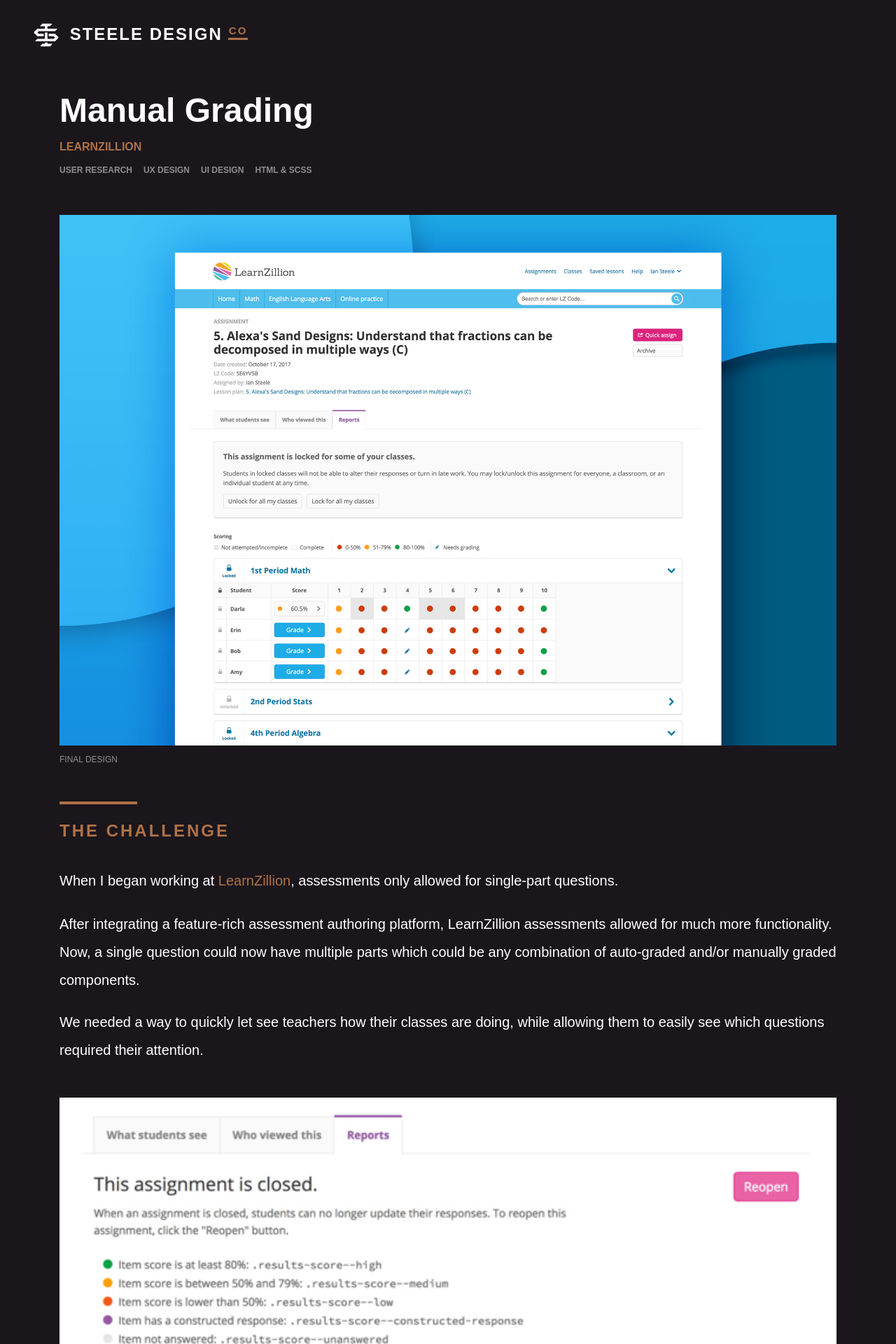
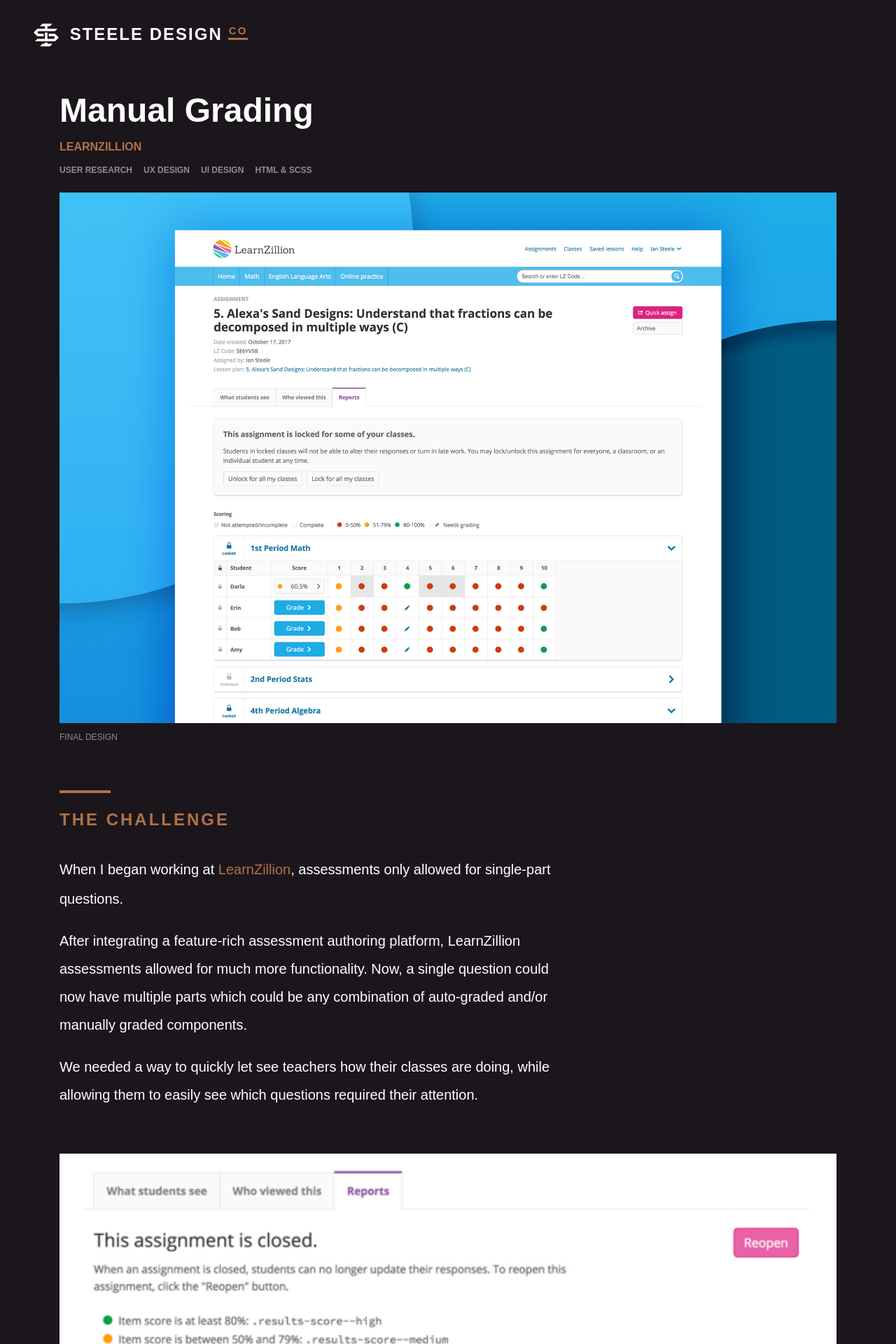
Before and after one commit to iansteele/iansteele, a Jekyll site: the page built from _projects/manual-grading.html, in a window 1280 px wide. Shown: the top 1920 px of the page at 70% size. Built offline with Jekyll 4.4.1, drawn with Linux system fonts in a browser that asks for light colours; some web fonts are replaced.

Commit message:
updated a few things

```diff
--- a/_projects/manual-grading.html
+++ b/_projects/manual-grading.html
@@ -16,7 +16,7 @@ order: 2
 
 <img  src=/assets/img/manualgrading-bg.jpg alt="Redesigned reports page">
 <p class="label">Final Design</p>
-<div class="section">
+<div class="section col-lg-8 pl-0">
   <h3>The Challenge</h3>
   <p> When I began working at
     <a class="button--text" href="https://www.learnzillion.com">LearnZillion</a>, assessments
@@ -30,7 +30,7 @@ order: 2
   <img src=/assets/img/grading-original.png alt="Redesigned reports page">
   <p class="label">Original Design</p>
 </div>
-<div class="section">
+<div class="section col-lg-8 pl-0">
   <h3>User insights</h3>
   <ul class="list--inline">
     <li>
@@ -38,7 +38,7 @@ order: 2
     <li><p>We needed a way to quickly let see teachers how their classes are doing, while allowing them to easily see which questions required their attention.</p></li>
   </ul>
 </div>
-<div class="section">
+<div class="section col-lg-8 pl-0">
   <h3>Concerns</h3>
   <ul class="list--inline">
     <li>
@@ -53,7 +53,7 @@ order: 2
     </li>
   </ul>
 </div>
-<div class="section">
+<div class="section col-lg-8 pl-0">
   <h3>Ideation</h3>
   <p>I began sketching ways to funnel teachers to the reports page when an assignment required their attention. Concepts included the use of notifications, visual cues in the site nav, or allowing for the creation of due-dates when assigning. However, a restriction of our third party integration limited us to only being able to pull 50 student reports at a time. Once there, a system of colors and shapes provided a quick reference to student performance instead of misleading scores. Allowing teachers to toggle grading by question instead of by student saved teachers time, allowing them to focus additional learning where necessary</p>
 </div>
@@ -62,7 +62,7 @@ order: 2
   <img src=/assets/img/gradingmodal-sketch.png alt="Redesigned reports page">
   <img src=/assets/img/gradingicon-sketch.png alt="Redesigned reports page">
 </div>
-<div class="section">
+<div class="section col-lg-8 pl-0">
   <h3>The Outcome</h3>
   <p>The final functionality of this feature included the ability to switch between grading by student, or by question. The ability to switch to grading by question allowed for teachers to quickly grade all items that required their attention. Giving them more time to prepare for subsequent lessons, or to help those students not at expectation. Following up with users after release we learned that teachers had no difficulty discerning which items required their manual review.</p>
 </div>
--- a/_sass/_content.scss
+++ b/_sass/_content.scss
@@ -28,7 +28,7 @@ header {
   }
 
   img {
-    max-width: 1200px;
+    max-width: 1080px;
     margin: 2em auto 0 auto;
   }
 
@@ -99,12 +99,10 @@ header {
 
 @media (min-width: 1200px) {
   .hero{
-    padding-bottom: 5vh;
-    padding-top: 10vh;
 
     img {
       margin-top: 5rem;
-      max-width: 1440px;
+      max-width: 1200px;
     }
 
     p {
--- a/_sass/_projects.scss
+++ b/_sass/_projects.scss
@@ -94,11 +94,6 @@ a.project{
 	margin-bottom: .5rem;
 }
 
-.project-description {
-	margin-bottom: $spacing--m;
-	padding-bottom:$spacing--m;
-}
-
 .project-tags {
 	color: rgba(255,255,255,.25);
 	font-weight:700;
@@ -114,8 +109,8 @@ a.project{
 }
 
 .section {
-	margin-bottom: $spacing--xl;
-	margin-top: $spacing--xl;
+	margin-bottom: calc(#{$spacing--xl} + #{$spacing--m});
+	margin-top: calc(#{$spacing--xl} + #{$spacing--m});
 
 	h3 {
 		font-size: 1.25rem;
```
Also changed, not shown: _projects/mkfilms.html (+5 -5 lines), _projects/untappd-virtual-fest.html (+4 -29 lines), assets/img/ut/v-fest/hero.jpg, assets/img/ut/v-fest/howitworks.jpg, 1 other file.
